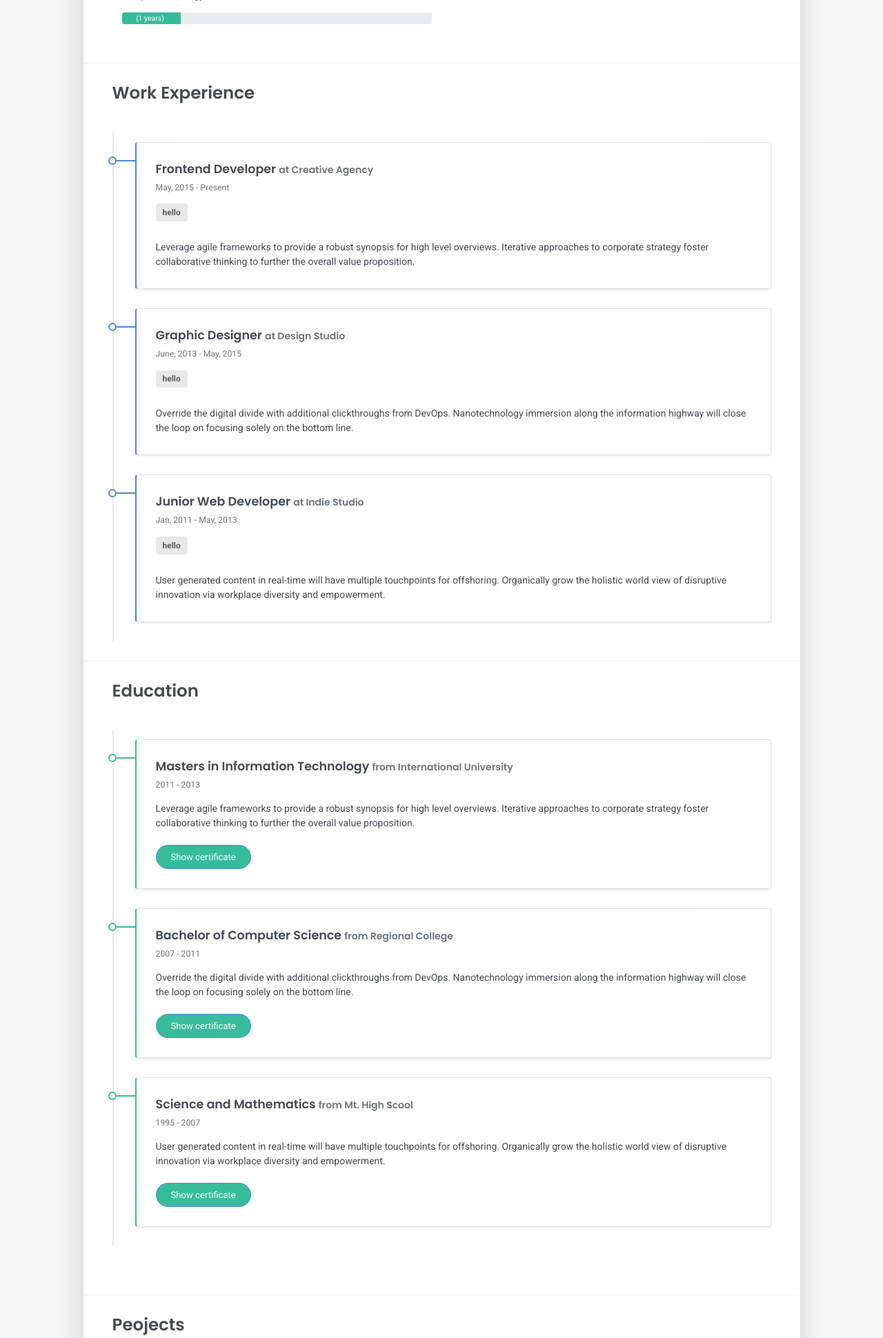
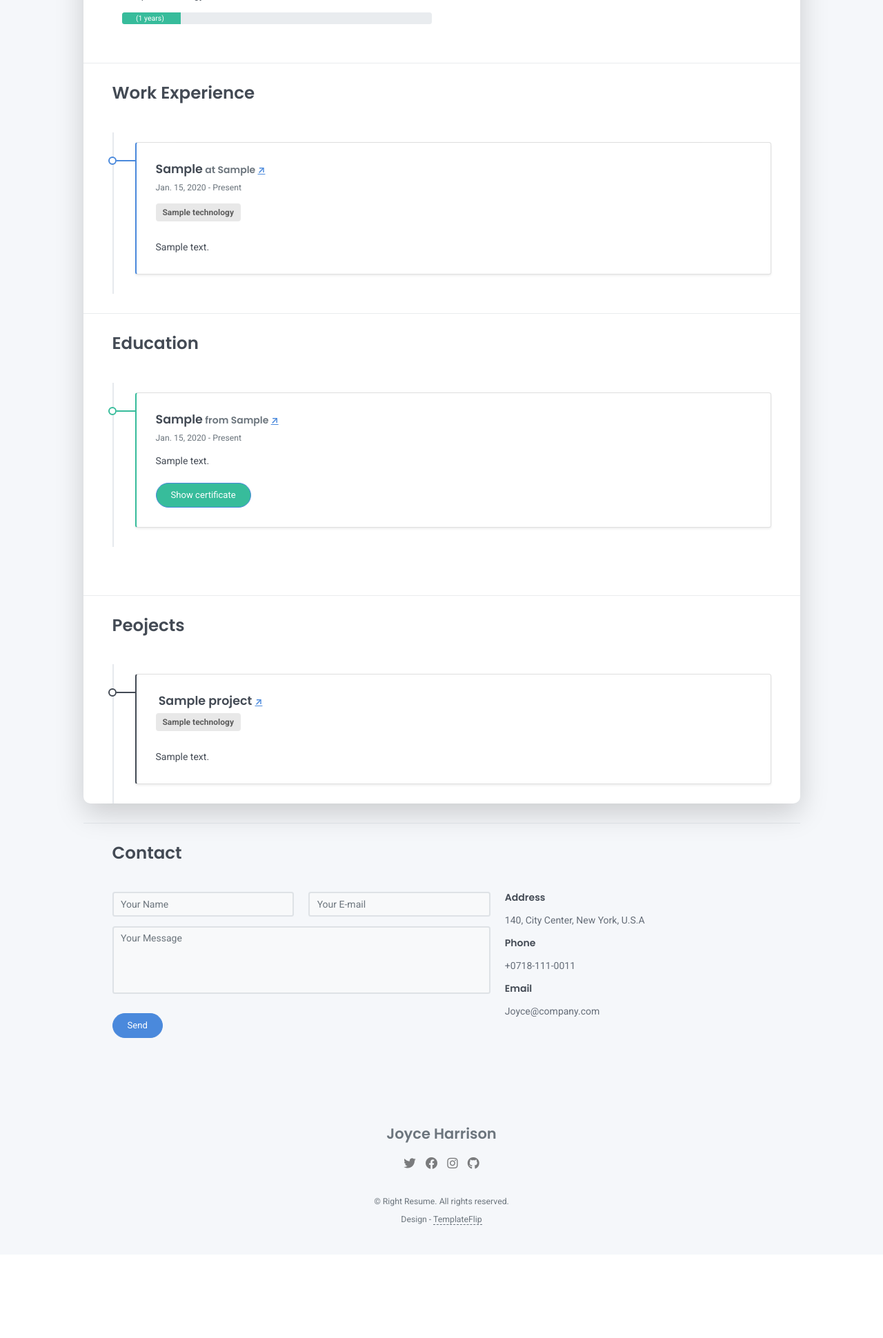
Before and after one commit to AliAkbarSobhanpour/CV_APP, a Django app: page / in a window 1280 px wide. Shown: the part 635-2575 px from the top of the page at 69% size. After the commit the page ends 2411 px from the top, so only its background shows below. Run offline with Django 4.2, Linux system fonts and the light colour scheme; tables that the repository leaves empty hold one stand-in row (values such as "Sample post"); grey boxes marked "Sample" are stand-in pictures; some libraries are stand-ins or nearby versions.

Commit message:
create and modify projects part

```diff
--- a/CV/admin.py
+++ b/CV/admin.py
@@ -13,9 +13,9 @@ class TechnologiesAdminForm(forms.ModelForm):
 
         field_value = self.cleaned_data.get("name")
         print(field_value)
-        value_pair = models.Technologies.objects.filter(name__iexact=field_value).first()
-        if value_pair:
-            self.add_error("name", f"the {value_pair} alredy exist")
+        if_exist_value = models.Technologies.objects.filter(name__iexact=field_value).first()
+        if if_exist_value:
+            self.add_error("name", f"the {if_exist_value} alredy exist")
 
         return cleaned_data
 
--- a/CV/templates/CV/index.html
+++ b/CV/templates/CV/index.html
@@ -122,40 +122,25 @@
   <div class="work-experience-section px-3 px-lg-4">
     <h2 class="h3 mb-4">Work Experience</h2>
     <div class="timeline">
+      {% for work_experiance in work_experiances %}
         <div class="timeline-card timeline-card-primary card shadow-sm">
           <div class="card-body">
-          <div class="h5 mb-1">Frontend Developer <span class="text-muted h6">at Creative Agency</span></div>
-          <div class="text-muted text-small mb-2">May, 2015 - Present</div>
+            <div class="h5 mb-1">{{ work_experiance.position }}<span class="text-muted h6"> at {{ work_experiance.at }} <a href="{{ work_experiance.at_url }}">&#x2197; </a></span></div>
+            <div class="text-muted text-small mb-2">
+              {{ work_experiance.start_date }} - {% if work_experiance.until_present %} Present {% else %} {{ work_experiance.end_date }} {% endif %}
+            </div>
             <div class="ui gray labels">
-            <p class="ui label">hello</p>
+              {% for technology in work_experiance.technologies.all %}
+              <p class="ui label"> {{ technology }}</p>
+              {% endfor %}
             </div>
             <br>
-          <div>Leverage agile frameworks to provide a robust synopsis for high level overviews. Iterative approaches to corporate strategy foster collaborative thinking to further the overall value proposition.</div>
-
+            <div>
+              {{ work_experiance.about | safe }}
             </div>
           </div>
-      <div class="timeline-card timeline-card-primary card shadow-sm">
-        <div class="card-body">
-          <div class="h5 mb-1">Graphic Designer <span class="text-muted h6">at Design Studio</span></div>
-          <div class="text-muted text-small mb-2">June, 2013 - May, 2015</div>
-          <div class="ui gray labels">
-            <p class="ui label">hello</p>
         </div>
-          <br>
-          <div>Override the digital divide with additional clickthroughs from DevOps. Nanotechnology immersion along the information highway will close the loop on focusing solely on the bottom line.</div>
-        </div>
-      </div>
-      <div class="timeline-card timeline-card-primary card shadow-sm">
-        <div class="card-body">
-          <div class="h5 mb-1">Junior Web Developer <span class="text-muted h6">at Indie Studio</span></div>
-          <div class="text-muted text-small mb-2">Jan, 2011 - May, 2013</div>
-          <div class="ui gray labels">
-            <p class="ui label">hello</p>
-          </div>
-          <br>
-          <div>User generated content in real-time will have multiple touchpoints for offshoring. Organically grow the holistic world view of disruptive innovation via workplace diversity and empowerment.</div>
-      </div>
-        </div>
+      {% endfor %}
       </div>
   </div>
     <hr class="d-print-none"/>
@@ -163,80 +148,48 @@
     <div class="education-section px-3 px-lg-4 pb-4">
       <h2 class="h3 mb-4">Education</h2>
       <div class="timeline">
+        {% for education in educations %}
           <div class="timeline-card timeline-card-success card shadow-sm">
             <div class="card-body">
-            <div class="h5 mb-1">Masters in Information Technology <span class="text-muted h6">from International University</span></div>
-            <div class="text-muted text-small mb-2">2011 - 2013</div>
-            <div>Leverage agile frameworks to provide a robust synopsis for high level overviews. Iterative approaches to corporate strategy foster collaborative thinking to further the overall value proposition.</div>
+              <div class="h5 mb-1">{{ education.learned_skill }}<span class="text-muted h6"> from {{ education.from_where }} <a href="{{ education.from_where_url }}"> &#x2197;</a></span></div>
+              <div class="text-muted text-small mb-2"> {{education.start_date}} - {% if education.until_present %} Present {% else %} {{ education.end_date }} {% endif %}</div>
+              <div>
+                {{ education.about | safe}}
+              </div>
               <br/>
               <button class="btn btn-primary toggle-button education_button">Show certificate</button>
-            <img src="https://upload.wikimedia.org/wikipedia/commons/b/b6/Image_created_with_a_mobile_phone.png" class="hidden-image" alt="Image" style="display: none;">
+              <img src="{{ education.certificate.url }}" class="hidden-image" alt="Image" style="display: none;">
               <div id="fullscreen-image">
                 <span id="close-button" onclick="closeFullscreen()">&times; Close</span>
                 <img id="fullscreen-image-content" src="" alt="Full Screen Image">
               </div>
             </div>
           </div>
-        <div class="timeline-card timeline-card-success card shadow-sm">
-          <div class="card-body">
-            <div class="h5 mb-1">Bachelor of Computer Science <span class="text-muted h6">from Regional College</span></div>
-            <div class="text-muted text-small mb-2">2007 - 2011</div>
-            <div>Override the digital divide with additional clickthroughs from DevOps. Nanotechnology immersion along the information highway will close the loop on focusing solely on the bottom line.</div>
-            <br/>
-            <button class="btn btn-primary toggle-button education_button">Show certificate</button>
-            <img src="https://www.simplilearn.com/ice9/free_resources_article_thumb/what_is_image_Processing.jpg" class="hidden-image" alt="Image" style="display: none;">
-            <div id="fullscreen-image">
-              <span id="close-button" onclick="closeFullscreen()">&times; Close</span>
-              <img id="fullscreen-image-content" src="" alt="Full Screen Image">
-          </div>
-          </div>
-        </div>
-        <div class="timeline-card timeline-card-success card shadow-sm">
-          <div class="card-body">
-            <div class="h5 mb-1">Science and Mathematics <span class="text-muted h6">from Mt. High Scool</span></div>
-            <div class="text-muted text-small mb-2">1995 - 2007</div>
-            <div>User generated content in real-time will have multiple touchpoints for offshoring. Organically grow the holistic world view of disruptive innovation via workplace diversity and empowerment.</div>
-            <br/>
-            <button class="btn btn-primary toggle-button education_button">Show certificate</button>
-            <img src="https://encrypted-tbn0.gstatic.com/images?q=tbn:ANd9GcTAGbzrhpTi4Q0o5o0JSRVDSZ6zifJth2yxXYg26zgW&s" class="hidden-image" alt="Image" style="display: none;">
-            <div id="fullscreen-image">
-              <span id="close-button" onclick="closeFullscreen()">&times; Close</span>
-              <img id="fullscreen-image-content" src="" alt="Full Screen Image">
-          </div>
-          </div>
-        </div>
+        {% endfor %}
       </div>
     </div>
     <hr class="d-print-none">
     <div class="work-experience-section px-3 px-lg-4">
       <h2 class="h3 mb-4">Peojects</h2>
       <div class="timeline">
+        {% for project in projects %}
           <div class="timeline-card timeline-card card shadow-sm">
             <div class="card-body">
-            <div class="h5 mb-1"><i class="fab fa-github"></i> Frontend Developer <span class="text-muted h6">at Creative Agency</span></div>
-            <div class="text-muted text-small mb-2">May, 2015 - Present</div>
+              <div class="h5 mb-1">
+                {% if project.open_surce is False %} <img src="{{ project.company_logo.url }}" width="27" height="27"> {% endif %}
+                {% if project.open_surce %} <i class="fab fa-{{ project.for_where }}"></i> {% endif %}
+                {{ project.project_name }} <span class="text-muted h6">
+                {% if project.open_surce is False %} for {{ project.for_where }} {% endif %} <a href="{{ project.for_whare_url }}"> &#x2197; </a> </span></div>
                 <div class="ui gray labels">
-              <p class="ui label">hello</p>
+                  {% for technology in project.technologies.all %}
+                  <p class="ui label"> {{ technology }}</p>
+                  {% endfor %}
                 </div>
                 <br>
-            <div>Leverage agile frameworks to provide a robust synopsis for high level overviews. Iterative approaches to corporate strategy foster collaborative thinking to further the overall value proposition.</div>
-
+                <div>{{ project.about | safe}}</div>
             </div>
           </div>
-        <div class="timeline-card timeline-card card shadow-sm">
-          <div class="card-body">
-            <div class="h5 mb-1"><i class="fab fa-github"></i> Graphic Designer <span class="text-muted h6">at Design Studio</span></div>
-            <div class="text-muted text-small mb-2">June, 2013 - May, 2015</div>
-            <div>Override the digital divide with additional clickthroughs from DevOps. Nanotechnology immersion along the information highway will close the loop on focusing solely on the bottom line.</div>
-          </div>
-        </div>
-        <div class="timeline-card timeline-card card shadow-sm">
-          <div class="card-body">
-            <div class="h5 mb-1"><i class="fab fa-gitlab"></i> Junior Web Developer <span class="text-muted h6">at Indie Studio</span></div>
-            <div class="text-muted text-small mb-2">Jan, 2011 - May, 2013</div>
-            <div>User generated content in real-time will have multiple touchpoints for offshoring. Organically grow the holistic world view of disruptive innovation via workplace diversity and empowerment.</div>
-        </div>
-          </div>
+        {% endfor %}
       </div>
     </div>
   </div>
--- a/CV/views.py
+++ b/CV/views.py
@@ -1,5 +1,5 @@
 from django.shortcuts import render
-from .models import CustomUser, ProfecionalSkills
+from .models import CustomUser, ProfecionalSkills, WorkExperiance, Education, Projects
 
 # Create your views here.
 
@@ -7,10 +7,15 @@ def CV_view(request):
 
     user = CustomUser.objects.all()[0]
     profecional_skills = ProfecionalSkills.objects.filter(user=user).order_by("-experiance_lvl")
+    work_experiances = WorkExperiance.objects.filter(user=user).order_by("-start_date")
+    educations = Education.objects.filter(user=user).order_by("start_date")
+    projects = Projects.objects.filter(user=user)
     context = {
         "user":user,
         "profecional_skills": profecional_skills,
-
+        "work_experiances": work_experiances,
+        "educations": educations,
+        "projects":projects
         }
 
     return render(request, "CV/index.html",context)
```
Also changed, not shown: CV/models.py (+17 -7 lines). Lines whose indentation alone changed are shown as unchanged.
